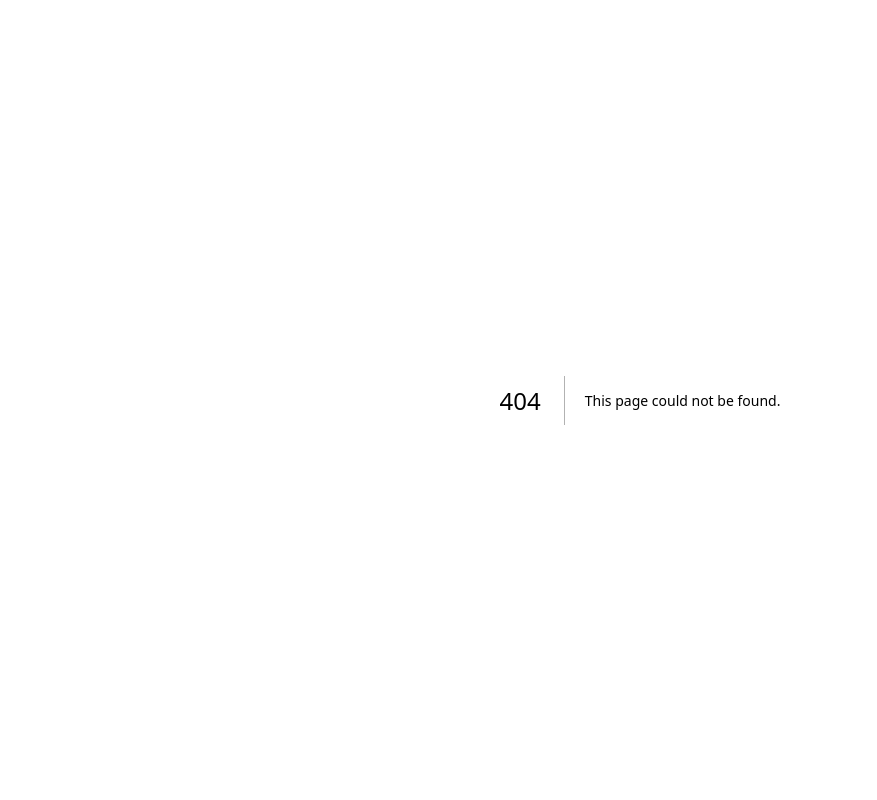
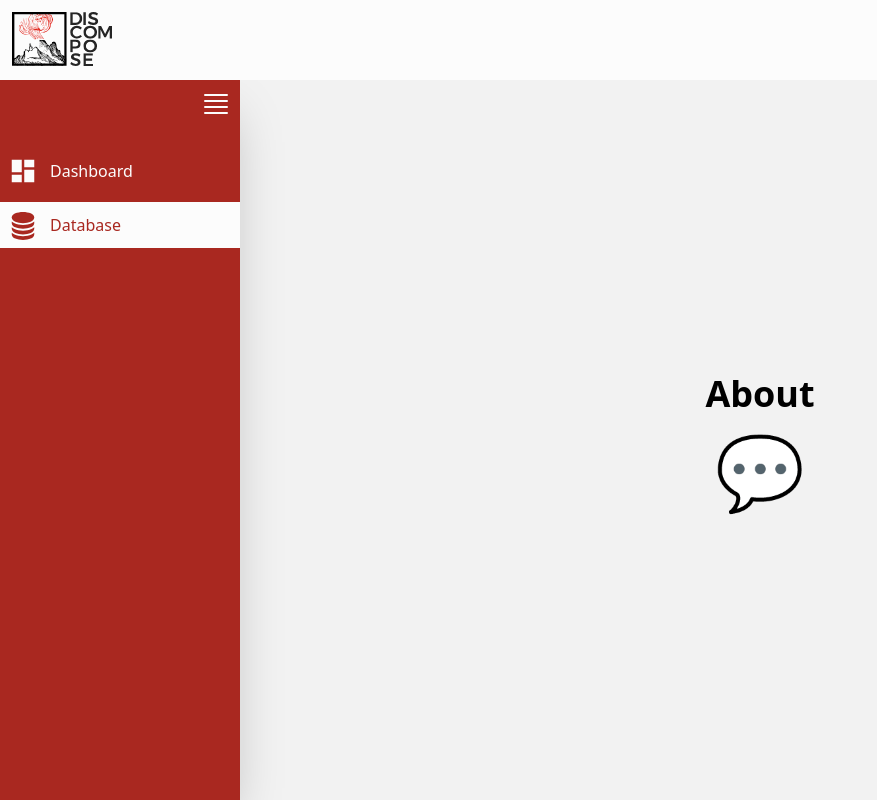
Before and after one commit to Karaz-N/discompose-admin-panel, a Next.js app: page /database in a window 1280 px wide. Before the commit this address had no page. Shown: the whole page, without its empty margins (0-877 px from the left). Built offline with nearby package versions, Linux system fonts and the light colour scheme.

Commit message:
Discompose Admin

```diff
--- a/package.json
+++ b/package.json
@@ -10,12 +10,14 @@
   },
   "dependencies": {
     "autoprefixer": "10.4.14",
+    "bootstrap-icons": "^1.10.5",
     "eslint": "8.40.0",
     "eslint-config-next": "13.4.1",
     "next": "13.4.1",
     "postcss": "8.4.23",
     "react": "18.2.0",
     "react-dom": "18.2.0",
+    "react-icons": "^4.8.0",
     "tailwindcss": "3.3.2"
   }
 }
--- /dev/null
+++ b/src/components/layout.js
@@ -0,0 +1,94 @@
+import { useRouter } from "next/router";
+import Link from "next/link";
+import Image from "next/image";
+import { useState } from "react";
+
+import { BsDatabaseFill } from "react-icons/bs";
+import { MdDashboard } from "react-icons/md";
+
+export default function Layout({ children }) {
+  const router = useRouter();
+
+  const [open, setOpen] = useState(true);
+
+  const menuItems = [
+    {
+      href: "/",
+      icon: <MdDashboard />,
+      title: "Dashboard",
+    },
+    {
+      href: "/database",
+      icon: <BsDatabaseFill />,
+      title: "Database",
+    },
+  ];
+
+  return (
+    <div className="min-h-screen flex flex-col">
+      <header className=" bg-menu-admin text-black sticky top-0 h-20 flex p-3 font-semibold">
+        <ul>
+          <li>
+            <Image src = "/disco_logo.svg" width={100} height={100}/>
+          </li>
+        </ul>
+      </header>
+      <div className="flex flex-col md:flex-row flex-1">
+        <aside
+          className={` bg-primary-admin w-full shadow-2xl ${
+            open ? "md:w-60" : "md:w-12"
+          } duration-300`}
+        >
+          <nav>
+            <div className=" text-menu-admin flex justify-end m-2 pb-5">
+              <svg
+                xmlns="http://www.w3.org/2000/svg"
+                fill="none"
+                viewBox="0 0 24 24"
+                strokeWidth={1.5}
+                stroke="currentColor"
+                className="w-8 h-8  cursor-pointer"
+                onClick={() => setOpen(!open)}
+              >
+                <path
+                  strokeLinecap="round"
+                  strokeLinejoin="round"
+                  d="M3.75 5.25h16.5m-16.5 4.5h16.5m-16.5 4.5h16.5m-16.5 4.5h16.5"
+                />
+              </svg>
+            </div>
+            <ul>
+              {menuItems.map((menu, index) => (
+                <li className="mb-2" key={menu.title}>
+                  <Link
+                    href={menu.href}
+                    className={`group flex p-1 cursor-pointer hover:bg-menu-admin ${
+                      router.asPath === menu.href &&
+                      " bg-menu-admin text-primary-admin"
+                    }`}
+                  >
+                    <span
+                      className={`p-1 text-3xl text-menu-admin group-hover:text-primary-admin flex justify-center items-center ${
+                        router.asPath === menu.href && "text-primary-admin"
+                      }`}
+                    >
+                      {menu.icon ? menu.icon : <MdDashboard />}
+                    </span>
+                    <span
+                      className={`pl-2 origin-left text-menu-admin group-hover:text-primary-admin flex justify-center items-center duration-300 ${
+                        router.asPath === menu.href && "text-primary-admin"
+                      } ${!open && "scale-0"}`}
+                    >
+                      {menu.title}
+                    </span>
+                  </Link>
+                </li>
+              ))}
+            </ul>
+          </nav>
+        </aside>
+        <main className="flex-1">{children}</main>
+      </div>
+    </div>
+  );
+}
--- a/src/pages/_app.js
+++ b/src/pages/_app.js
@@ -1,5 +1,14 @@
+import Layout from '@/components/layout';
 import '@/styles/globals.css'
 
+import { Lato } from 'next/font/google';
+
+const lato = Lato({subsets: ['latin'], weight: ['400', '700'],});
+
 export default function App({ Component, pageProps }) {
-  return <Component {...pageProps} />
+  return(
+    <Layout>
+      <Component {...pageProps} />
+    </Layout>
+  )
 }
--- /dev/null
+++ b/src/pages/database.js
@@ -0,0 +1,8 @@
+export default function Database() {
+    return (
+      <div className='flex h-full flex-col justify-center items-center'>
+        <h1 className='text-4xl mb-5 font-bold'>About</h1>
+        <span className='text-7xl'>💬</span>
+      </div>
+    );
+  }
--- a/src/pages/index.js
+++ b/src/pages/index.js
@@ -5,114 +5,12 @@ const inter = Inter({ subsets: ['latin'] })
 
 export default function Home() {
   return (
-    <main
-      className={`flex min-h-screen flex-col items-center justify-between p-24 ${inter.className}`}
-    >
-      <div className="z-10 w-full max-w-5xl items-center justify-between font-mono text-sm lg:flex">
-        <p className="fixed left-0 top-0 flex w-full justify-center border-b border-gray-300 bg-gradient-to-b from-zinc-200 pb-6 pt-8 backdrop-blur-2xl dark:border-neutral-800 dark:bg-zinc-800/30 dark:from-inherit lg:static lg:w-auto lg:rounded-xl lg:border lg:bg-gray-200 lg:p-4 lg:dark:bg-zinc-800/30">
-          Get started by editing&nbsp;
-          <code className="font-mono font-bold">src/pages/index.js</code>
-        </p>
-        <div className="fixed bottom-0 left-0 flex h-48 w-full items-end justify-center bg-gradient-to-t from-white via-white dark:from-black dark:via-black lg:static lg:h-auto lg:w-auto lg:bg-none">
-          <a
-            className="pointer-events-none flex place-items-center gap-2 p-8 lg:pointer-events-auto lg:p-0"
-            href="https://vercel.com?utm_source=create-next-app&utm_medium=default-template-tw&utm_campaign=create-next-app"
-            target="_blank"
-            rel="noopener noreferrer"
-          >
-            By{' '}
-            <Image
-              src="/vercel.svg"
-              alt="Vercel Logo"
-              className="dark:invert"
-              width={100}
-              height={24}
-              priority
-            />
-          </a>
-        </div>
+   <div className='flex h-full flex-col justify-center items-center'>
+      <h1 className='text-4xl mb-5 font-bold'>Home</h1>
+      <span className='text-7xl'>🏡</span>
+      <div>
+        <h1>Ciao</h1>
       </div>
-
-      <div className="relative flex place-items-center before:absolute before:h-[300px] before:w-[480px] before:-translate-x-1/2 before:rounded-full before:bg-gradient-radial before:from-white before:to-transparent before:blur-2xl before:content-[''] after:absolute after:-z-20 after:h-[180px] after:w-[240px] after:translate-x-1/3 after:bg-gradient-conic after:from-sky-200 after:via-blue-200 after:blur-2xl after:content-[''] before:dark:bg-gradient-to-br before:dark:from-transparent before:dark:to-blue-700/10 after:dark:from-sky-900 after:dark:via-[#0141ff]/40 before:lg:h-[360px]">
-        <Image
-          className="relative dark:drop-shadow-[0_0_0.3rem_#ffffff70] dark:invert"
-          src="/next.svg"
-          alt="Next.js Logo"
-          width={180}
-          height={37}
-          priority
-        />
-      </div>
-
-      <div className="mb-32 grid text-center lg:mb-0 lg:grid-cols-4 lg:text-left">
-        <a
-          href="https://nextjs.org/docs?utm_source=create-next-app&utm_medium=default-template-tw&utm_campaign=create-next-app"
-          className="group rounded-lg border border-transparent px-5 py-4 transition-colors hover:border-gray-300 hover:bg-gray-100 hover:dark:border-neutral-700 hover:dark:bg-neutral-800/30"
-          target="_blank"
-          rel="noopener noreferrer"
-        >
-          <h2 className={`mb-3 text-2xl font-semibold`}>
-            Docs{' '}
-            <span className="inline-block transition-transform group-hover:translate-x-1 motion-reduce:transform-none">
-              -&gt;
-            </span>
-          </h2>
-          <p className={`m-0 max-w-[30ch] text-sm opacity-50`}>
-            Find in-depth information about Next.js features and API.
-          </p>
-        </a>
-
-        <a
-          href="https://nextjs.org/learn?utm_source=create-next-app&utm_medium=default-template-tw&utm_campaign=create-next-app"
-          className="group rounded-lg border border-transparent px-5 py-4 transition-colors hover:border-gray-300 hover:bg-gray-100 hover:dark:border-neutral-700 hover:dark:bg-neutral-800/30"
-          target="_blank"
-          rel="noopener noreferrer"
-        >
-          <h2 className={`mb-3 text-2xl font-semibold`}>
-            Learn{' '}
-            <span className="inline-block transition-transform group-hover:translate-x-1 motion-reduce:transform-none">
-              -&gt;
-            </span>
-          </h2>
-          <p className={`m-0 max-w-[30ch] text-sm opacity-50`}>
-            Learn about Next.js in an interactive course with&nbsp;quizzes!
-          </p>
-        </a>
-
-        <a
-          href="https://vercel.com/templates?framework=next.js&utm_source=create-next-app&utm_medium=default-template-tw&utm_campaign=create-next-app"
-          className="group rounded-lg border border-transparent px-5 py-4 transition-colors hover:border-gray-300 hover:bg-gray-100 hover:dark:border-neutral-700 hover:dark:bg-neutral-800/30"
-          target="_blank"
-          rel="noopener noreferrer"
-        >
-          <h2 className={`mb-3 text-2xl font-semibold`}>
-            Templates{' '}
-            <span className="inline-block transition-transform group-hover:translate-x-1 motion-reduce:transform-none">
-              -&gt;
-            </span>
-          </h2>
-          <p className={`m-0 max-w-[30ch] text-sm opacity-50`}>
-            Discover and deploy boilerplate example Next.js&nbsp;projects.
-          </p>
-        </a>
-
-        <a
-          href="https://vercel.com/new?utm_source=create-next-app&utm_medium=default-template-tw&utm_campaign=create-next-app"
-          className="group rounded-lg border border-transparent px-5 py-4 transition-colors hover:border-gray-300 hover:bg-gray-100 hover:dark:border-neutral-700 hover:dark:bg-neutral-800/30"
-          target="_blank"
-          rel="noopener noreferrer"
-        >
-          <h2 className={`mb-3 text-2xl font-semibold`}>
-            Deploy{' '}
-            <span className="inline-block transition-transform group-hover:translate-x-1 motion-reduce:transform-none">
-              -&gt;
-            </span>
-          </h2>
-          <p className={`m-0 max-w-[30ch] text-sm opacity-50`}>
-            Instantly deploy your Next.js site to a shareable URL with Vercel.
-          </p>
-        </a>
-      </div>
-    </main>
+    </div>
   )
 }
--- a/tailwind.config.js
+++ b/tailwind.config.js
@@ -12,6 +12,15 @@ module.exports = {
         'gradient-conic':
           'conic-gradient(from 180deg at 50% 50%, var(--tw-gradient-stops))',
       },
+      colors: {
+        "red-dis" : "#810614",
+        "white-dis" : "#ffffff",
+        "bg-admin" : "#F2F2F2",
+        "primary-admin" : "#A92820",
+        "menu-admin" : "#FCFCFC",
+        "item-admin" : "#313131",
+
+      }
     },
   },
   plugins: [],
```
Also changed, not shown: public/disco_logo.svg (added), 1 other file (tests, documents, lock files or other folders).
